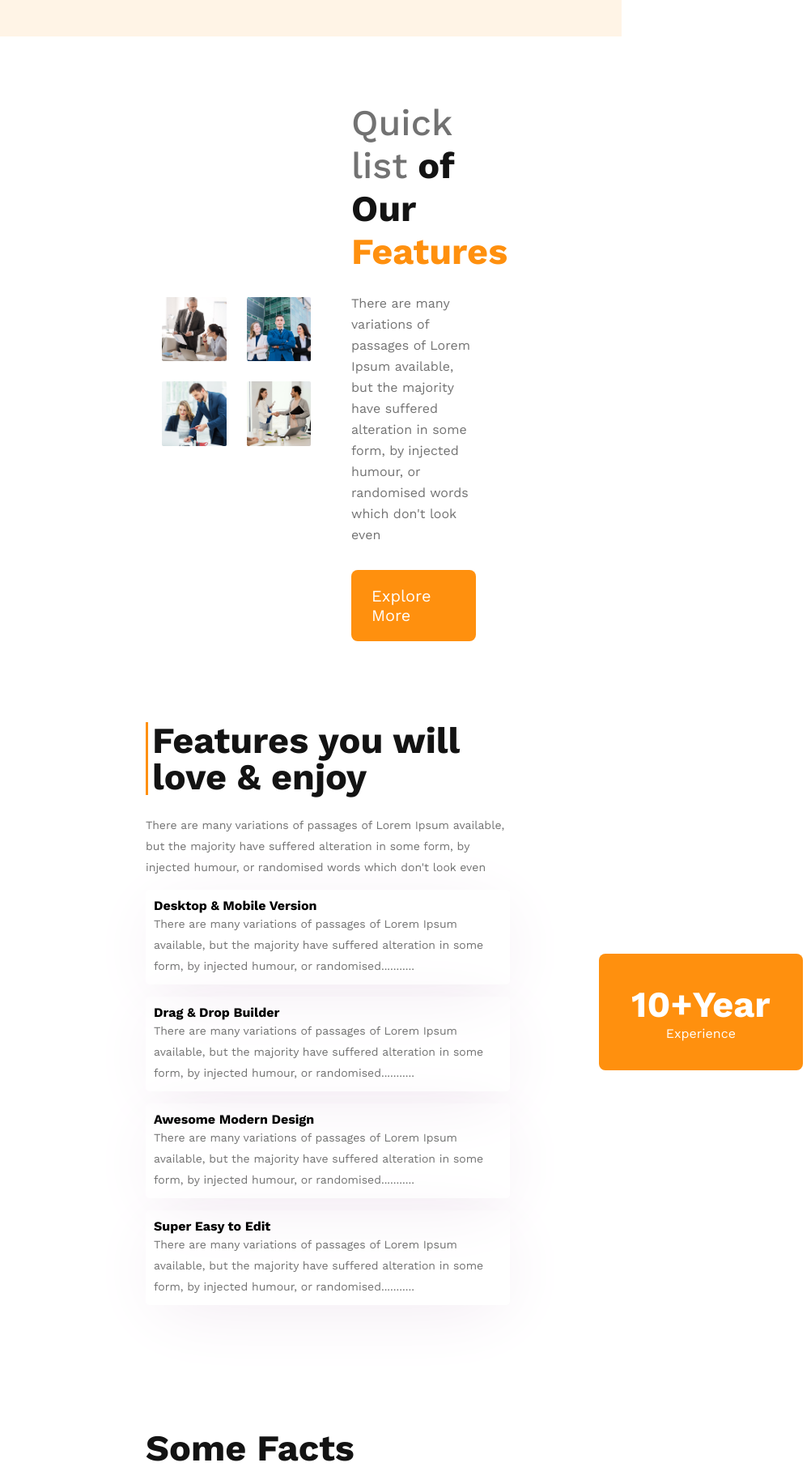
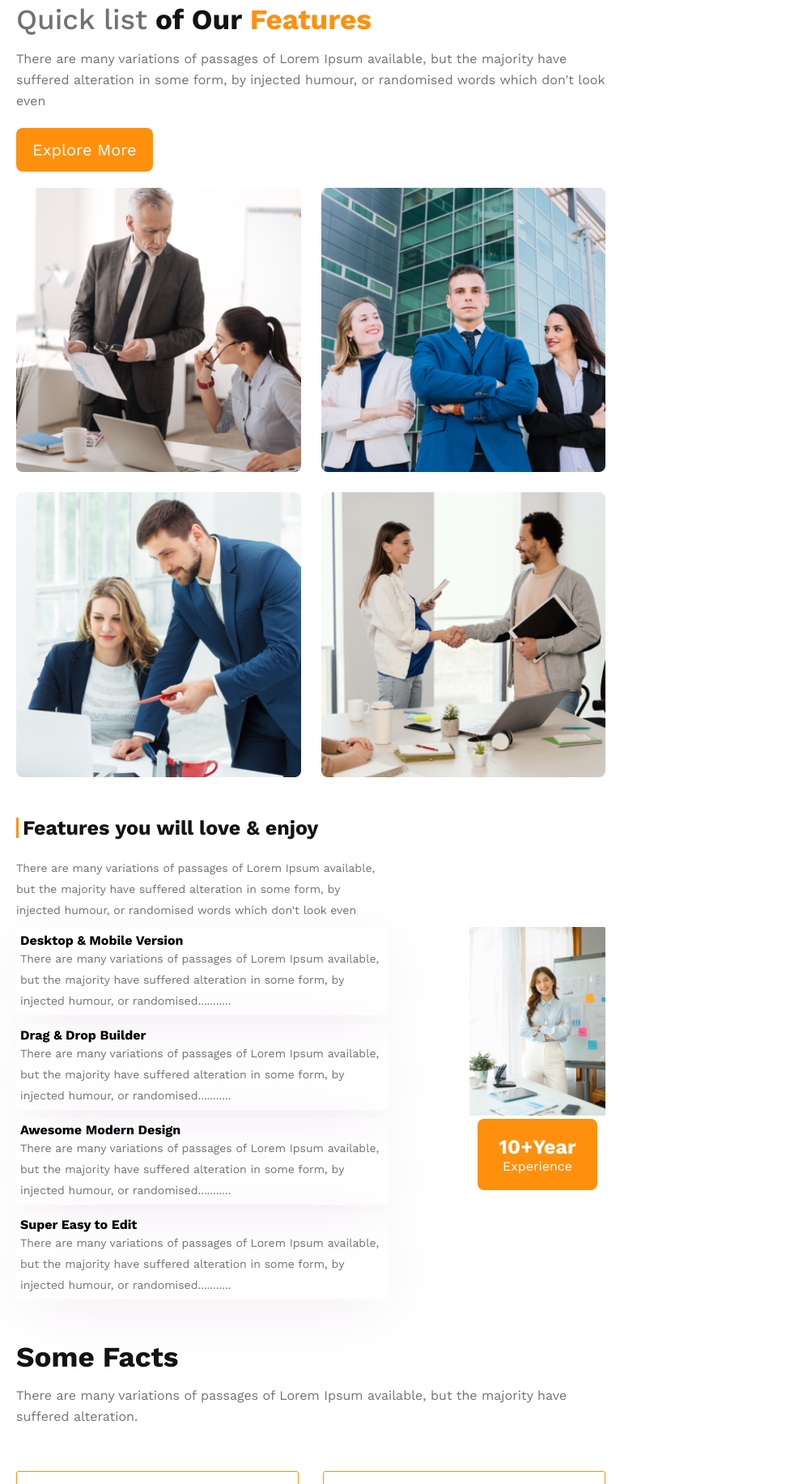
Before and after one commit to Dinobondhu-shill/Architects-Landing-Page, a plain HTML site: page index.html in a window 768 px wide. Shown: the part 967-2800 px from the top of the page at 81% size, 1002 px wide, since content can reach past the window. Drawn offline with nearby package versions, Linux system fonts and the light colour scheme.

Commit message:
responsive for medium device done

```diff
--- a/style/resposive.css
+++ b/style/resposive.css
@@ -1,22 +1,26 @@
 /* ======================
 Responsive for mobile Device
 ========================= */
-@media screen and (max-width: 576px){
-  .container{
+@media screen and (max-width: 576px) {
+  .container {
     padding: 0 20px;
   }
-  nav{
+
+  nav {
     flex-direction: column;
     gap: 20px;
     padding: 20px 0;
   }
+
   nav>a {
     font-size: 18px;
     font-weight: 700;
   }
+
   nav ul {
     gap: 20px;
   }
+
   .banner_text {
     width: 100%;
     margin: 20px auto 10px;
@@ -25,101 +29,255 @@ Responsive for mobile Device
     justify-content: center;
     align-items: center;
   }
+
   .banner_text h1 {
     font-size: 34px;
   }
+
   .common_btn {
     padding: 10px 15px;
   }
+
   .banner_image {
     padding-bottom: 25px;
   }
+
   #team {
     margin: 30px 0;
     flex-direction: column-reverse;
     gap: 20px;
   }
+
   .team_image {
     width: 100%;
     padding-left: 0px;
     grid-template-columns: 1fr;
   }
+
   .team_content {
     width: 100%;
     padding-left: 0px;
   }
+
   .team_content h2 {
     font-size: 35px;
   }
+
   .team_content p {
     padding: 15px 0 20px;
   }
+
   #feature {
     padding: 20px 0;
     flex-direction: column;
     gap: 10px;
     margin-bottom: 30px;
   }
+
   .feature_title {
     width: 100%;
     margin-bottom: 14px;
   }
+
   .feature_title h2 {
     font-size: 25px;
   }
+
   .feature_details p {
     width: 100%;
   }
+
   .feature_card {
     width: 100%;
     padding: 5px;
     margin-top: 10px;
   }
+
   .experience {
     padding: 20px 26px;
-  position:initial;
+    position: initial;
     margin: 0 auto;
   }
+
   .experience h2 {
     font-size: 25px;
   }
+
   #facts {
     margin-bottom: 50px;
   }
+
   #facts h2 {
     font-size: 35px;
   }
+
   #facts>p {
     width: 100%;
     padding: 14px 0 20px;
   }
+
   .fact_details {
     flex-wrap: wrap;
     gap: 10px;
   }
+
   .fact_item {
     padding: 20px 20px 30px;
     width: 48%;
   }
+
   #sponser {
     margin-bottom: 40px;
   }
+
   .sponser_title {
     width: 100%;
   }
+
   .sponser_title h2 {
     font-size: 35px;
   }
+
   .sponser_logo {
     flex-direction: column;
     gap: 10px;
   }
-.sponser_logo img{
+
+  .sponser_logo img {
     width: 50%;
   }
+
   footer h6 {
     font-size: 16px;
     padding: 12px 0;
     margin-bottom: 10px;
   }
 }
+
+/* ==========================
+Responsive for Small Device
+============================== */
+
+@media screen and (min-width: 576px) and (max-width: 960px) {
+  .container {
+    padding: 0 20px;
+  }
+
+  nav>a {
+    font-size: 18px;
+    font-weight: 700;
+  }
+
+
+  .banner_text h1 {
+    font-size: 40px;
+  }
+
+  .common_btn {
+    padding: 15px 20px;
+  }
+
+  #team {
+    margin: 30px 0;
+    flex-direction: column-reverse;
+    gap: 20px;
+  }
+
+  .team_image {
+    width: 100%;
+    padding-left: 0px;
+    grid-template-columns: repeat(2, 1fr);
+  }
+
+  .team_content {
+    width: 100%;
+    padding-left: 0px;
+  }
+
+  .team_content h2 {
+    font-size: 35px;
+  }
+
+  .team_content p {
+    padding: 15px 0 20px;
+  }
+
+  #feature {
+    padding: 20px 0;
+    margin-bottom: 30px;
+  }
+
+  .feature_title h2 {
+    font-size: 25px;
+  }
+
+  */ .feature_details p {
+    width: 100%;
+  }
+
+  .feature_card {
+    width: 100%;
+    padding: 5px;
+    margin-top: 10px;
+  }
+
+  .feature_image {
+    width: 100%;
+  }
+
+  .experience {
+    padding: 20px 26px;
+    position: initial;
+    margin: 0 auto;
+  }
+
+  .experience h2 {
+    font-size: 25px;
+  }
+
+  #facts {
+    margin-bottom: 50px;
+  }
+
+  #facts h2 {
+    font-size: 35px;
+  }
+
+  #facts>p {
+    width: 100%;
+    padding: 14px 0 20px;
+  }
+
+  .fact_details {
+    flex-wrap: wrap;
+    gap: 10px;
+  }
+
+  .fact_item {
+    padding: 20px 20px 30px;
+    width: 48%;
+  }
+
+  #sponser {
+    margin-bottom: 40px;
+  }
+
+  .sponser_title {
+    width: 100%;
+  }
+
+  .sponser_title h2 {
+    font-size: 35px;
+  }
+
+  .sponser_logo {
+    flex-direction: column;
+    gap: 10px;
+  }
+
+  footer h6 {
+    font-size: 16px;
+    padding: 12px 0;
+    margin-bottom: 10px;
+  }
+}
```
Lines whose indentation alone changed are shown as unchanged.
